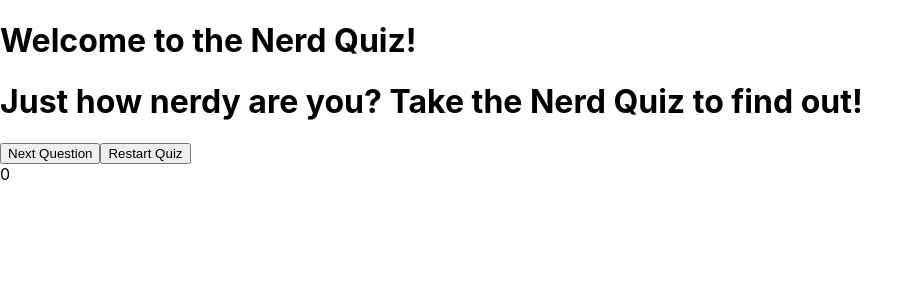
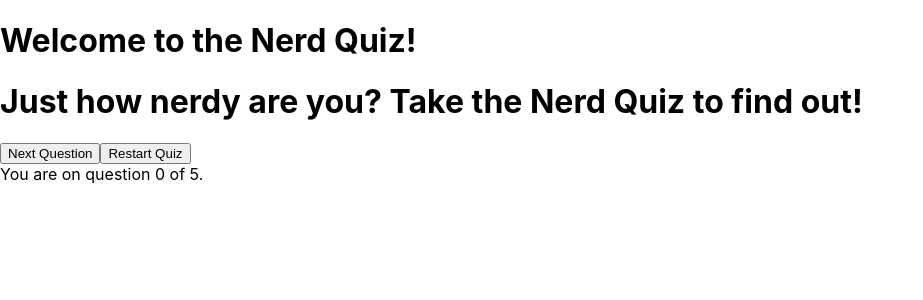
Before and after one commit to Technigo/project-redux-quiz-old, a React (Create React App) app: page / in a window 1280 px wide. Shown: the top 300 px of the page, without its empty margins (0-923 px from the left). Built offline with nearby package versions, Linux system fonts and the light colour scheme.

Commit message:
push with favicon and currentquestionindex wrapped

```diff
--- a/public/index.html
+++ b/public/index.html
@@ -3,7 +3,8 @@
   <head>
     <meta charset="utf-8" />
     <meta name="viewport" content="width=device-width, initial-scale=1" />
-    <title>Pop Quiz! - Foxes Group 1</title>
+    <link rel="icon" href="assets/favicon.png" type="image/png">
+    <title>Test Your Nerdiness</title>
   </head>
   <body>
     <noscript>You need to enable JavaScript to run this app.</noscript>
--- a/src/components/Status.js
+++ b/src/components/Status.js
@@ -11,7 +11,7 @@ export const Status = () => {
     <section>
       <button type="button" onClick={() => dispatch(quiz.actions.goToNextQuestion())}>Next Question</button>
       <button type="button" onClick={() => dispatch(quiz.actions.restart())}>Restart Quiz</button>
-      <div>{currentPage}</div>
+      <div>You are on question {currentPage} of 5.</div>
     </section>
   )
 }
```
Also changed, not shown: public/assets/favicon.png (added).
